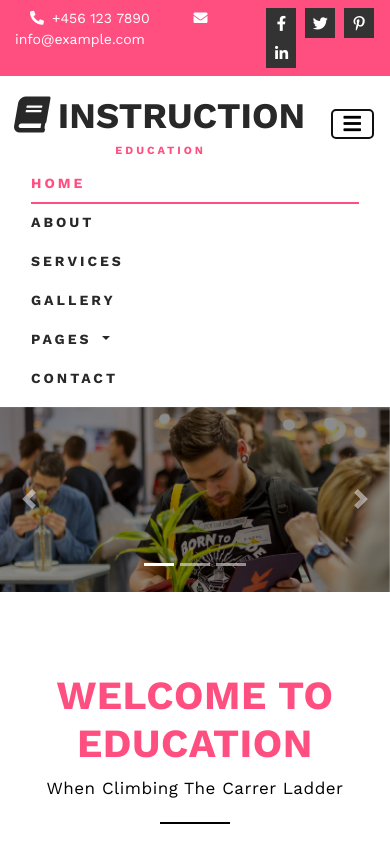
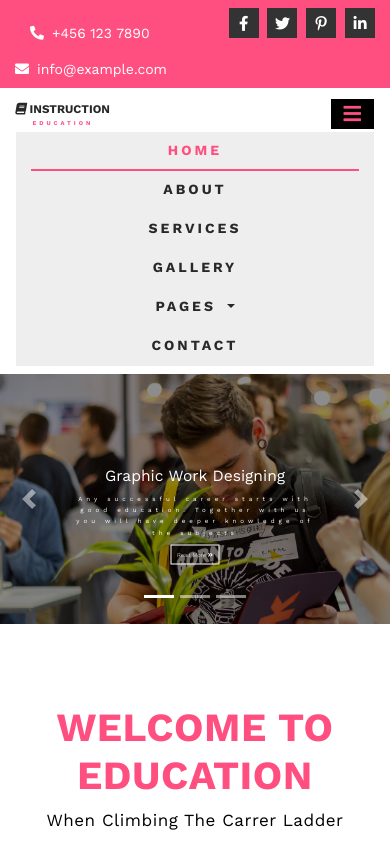
Before and after one commit to huynhquoctrung136/instruction-template, a plain HTML site: page index.html in a window 390 px wide. Both pictures are taken after a click on the button 352 px from the left and 124 px from the top of the page. Shown: the top 844 px of the page. Drawn offline with nearby package versions, Linux system fonts and the light colour scheme.

Commit message:
update file

```diff
--- a/assets/css/style.css
+++ b/assets/css/style.css
@@ -1,61 +1,65 @@
-/* GLOBAL */
-*{
+/**
+ * /* GLOBAL
+ *
+ * @format
+ */
+
+* {
   margin: 0;
   padding: 0;
   box-sizing: border-box;
 }
-html,body{
-    font-family: 'Work Sans', sans-serif;
+html,
+body {
+  font-family: "Work Sans", sans-serif;
   font-size: 16px;
 }
-.heading{
+.heading {
   text-align: center;
   margin-bottom: 3rem;
-
 }
-.heading h2{
+.heading h2 {
   font-size: 2.5rem;
   font-weight: bold;
   color: #ff4f81;
   letter-spacing: 0.5px;
 }
-.heading p{
+.heading p {
   text-transform: capitalize;
   font-size: 1.0625rem;
   color: black;
   letter-spacing: 0.5px;
-
 }
-.heading p::after{
-    content: '';
+.heading p::after {
+  content: "";
   width: 70px;
   height: 2px;
   display: block;
   background-color: black;
   margin: 20px auto;
 }
-.section{
+.section {
   padding: 5rem 0;
 }
-.heading--white p{
+.heading--white p {
   color: white;
 }
 /* HEADER */
-.header__top{
+.header__top {
   background: #ff4f81;
   font-size: 0.875rem;
 }
-.header__top a{
+.header__top a {
   text-decoration: none;
   color: #fff;
-    transition: all .5s;
+  transition: all 0.5s;
 }
 
-.header__left a:hover{
-    color: #282828!important;
+.header__left a:hover {
+  color: #282828 !important;
 }
 
-.header__right a{
+.header__right a {
   width: 30px;
   height: 30px;
   background: #333;
@@ -65,93 +69,100 @@ html,body{
   text-align: center;
   line-height: 30px;
   margin-left: 0.25rem;
-
 }
-.header__right a:hover{
+.header__right a:hover {
   background: #ff4f81;
   border-color: #fff;
 }
-.navInstruction a{
+.navInstruction a {
   color: #282828;
 }
-.navInstruction .navbar-brand p:first-child{
-    font-size:2.25rem;
+.navInstruction .navbar-brand p:first-child {
+  font-size: 2.25rem;
   font-weight: 700;
 }
-.navInstruction .navbar-brand p:last-child{
-    font-size:0.6875rem;
+.navInstruction .navbar-brand p:last-child {
+  font-size: 0.6875rem;
   font-weight: 700;
   letter-spacing: 3px;
   color: #ff4f81;
   text-align: center;
 }
-.navInstruction .navbar-brand p:first-child i{
-    transform: skewX(-10deg)
+.navInstruction .navbar-brand p:first-child i {
+  transform: skewX(-10deg);
 }
 
-#navbarInstruction .nav-item{
+#navbarInstruction .nav-item {
   margin: 0 15px;
 }
-#navbarInstruction .nav-link{
+#navbarInstruction .nav-link {
   font-size: 0.875rem;
   font-weight: 600;
   letter-spacing: 3px;
-    transition: all .5s;
+  transition: all 0.5s;
 }
-#navbarInstruction .nav-item:hover .nav-link{
+#navbarInstruction .nav-item:hover .nav-link {
   color: #ff4f81;
 }
 
-#navbarInstruction .nav-item::after{
-    content: '';
+#navbarInstruction .nav-item::after {
+  content: "";
   width: 0;
   height: 2px;
   background-color: #ff4f81;
   display: block;
-    transition: all .5s;
+  transition: all 0.5s;
 }
-#navbarInstruction .nav-item:hover::after{
+#navbarInstruction .nav-item:hover::after {
   width: 100%;
 }
-#navbarInstruction .nav-item.active a{
+#navbarInstruction .nav-item.active a {
   color: #ff4f81;
 }
-#navbarInstruction .nav-item.active::after{
+#navbarInstruction .nav-item.active::after {
   width: 100%;
 }
-#navbarInstruction .dropdown-menu{
+#navbarInstruction .dropdown-menu {
   background: rgba(0, 0, 0, 0.6);
-    border: 1px solid rgba(0, 0, 0, 0.6);;
+  border: 1px solid rgba(0, 0, 0, 0.6);
 }
-#navbarInstruction .dropdown-item{
-    transition: all .5s;
+#navbarInstruction .dropdown-item {
+  transition: all 0.5s;
   color: #fff;
 }
 #navbarInstruction .dropdown-item:focus,
-#navbarInstruction .dropdown-item:hover{
+#navbarInstruction .dropdown-item:hover {
   background-color: transparent;
   color: #ff4f81;
 }
 
+.navInstruction .navbar-toggler {
+  color: #ff4f81;
+  background: #000;
+  border-radius: 0;
+}
+.navInstruction .navbar-toggler:focus {
+  outline: none;
+}
+
 /* CAROUSEL */
-#carouselCyber .carousel-caption h1{
+#carouselCyber .carousel-caption h1 {
   font-size: 3.25rem;
-
 }
-#carouselCyber .carousel-caption{
+#carouselCyber .carousel-caption {
   width: 70%;
   margin: 0px auto;
   top: 55%;
   left: 50%;
-    transform: translate(-50%,-50%);
+  transform: translate(-50%, -50%);
 }
-#carouselCyber .carousel-caption p{
+#carouselCyber .carousel-caption p {
   letter-spacing: 4px;
-    line-height: 1.8rem;
+  line-height: 1.8em;
 
   margin-bottom: 25px;
 }
-#carouselCyber .carousel-caption button{
+#carouselCyber .carousel-caption button {
   padding: 11px 20px;
   color: #fff;
   border: 1px solid #fff;
@@ -159,16 +170,19 @@ html,body{
   border-radius: 0;
   font-size: 0.875rem;
   font-weight: 300;
-    transition: all .5s;
+  transition: all 0.5s;
 }
 
-#carouselCyber .carousel-caption button:hover{
+#carouselCyber .carousel-caption button:hover {
   background: #ff4f81;
   border-color: #ff4f81;
 }
+#carouselCyber .carousel-control-next,#carouselCyber .carousel-control-prev{
+  z-index: 11;
+}
 
 /* WELCOME */
-.welcome__content>p{
+.welcome__content > p {
   width: 80%;
   margin: 0px auto;
   text-align: center;
@@ -179,36 +193,35 @@ html,body{
   line-height: 1.8em;
 }
 
-.welcome__item i{
+.welcome__item i {
   font-size: 2rem;
 }
-.welcome__item h3{
+.welcome__item h3 {
   color: #ff4f81;
   font-size: 1.8rem;
   margin: 1rem 0;
   font-weight: bold;
 }
-.welcome__item h4{
+.welcome__item h4 {
   color: #000;
   font-weight: bold;
   font-size: 1rem;
   margin: 1rem 0 0 0.2rem;
 }
-.welcome__item p{
+.welcome__item p {
   color: #999;
   font-size: 0.875rem;
-    margin: 10px 0 0 ;
+  margin: 10px 0 0;
   line-height: 1.8em;
   letter-spacing: 1px;
 }
-.welcome__col{
+.welcome__col {
   padding: 3rem;
 }
 
-
 /* OUR STARTS */
 
-.ourStarts{
+.ourStarts {
   background-image: url(../img/banner2.jpg);
   background-attachment: fixed;
   background-size: cover;
@@ -218,77 +231,76 @@ html,body{
   text-align: center;
   color: #fff;
 }
-.ourStats__item i{
+.ourStats__item i {
   font-size: 2.5rem;
   color: #fff;
 }
-.ourStats__item h3{
+.ourStats__item h3 {
   font-size: 1.3rem;
   color: #ff4f81;
   letter-spacing: 3px;
   font-weight: bold;
   margin: 30px 0 20px;
 }
-.ourStats__item p{
+.ourStats__item p {
   font-size: 3rem;
   font-weight: 300;
   letter-spacing: 2px;
 }
 
 /* OFFER */
-.offer__col{
+.offer__col {
   padding: 15px;
 }
-.offer__item{
+.offer__item {
   text-align: center;
   padding: 25px 40px;
-    box-shadow: 0px 1px 8px 0px rgba(158,158,158,0.75);
+  box-shadow: 0px 1px 8px 0px rgba(158, 158, 158, 0.75);
   transition: all 0.5s;
   cursor: pointer;
 }
-.offer__item i{
+.offer__item i {
   font-size: 40px;
   color: #ff4f81;
-
 }
-.offer__item h3{
+.offer__item h3 {
   font-size: 20px;
   color: #000;
   margin: 25px 0 20px;
 }
-.offer__item p{
+.offer__item p {
   font-size: 14px;
   color: #6b6b6b6b;
   letter-spacing: 0.5px;
 }
-.offer__item:hover{
+.offer__item:hover {
   background: #12ccc3;
 }
 
 /* FEEDBACK */
-.feedback{
-    background-image: url(../img/banner3.jpg) ;
+.feedback {
+  background-image: url(../img/banner3.jpg);
   background-position: center;
   background-repeat: no-repeat;
   background-attachment: fixed;
   background-size: cover;
 }
-.feedback__content{
-    box-shadow: 0px 1px 7px #8e8e8e;;
-    background-color:  rgba(0, 0, 0, 0.47);
+.feedback__content {
+  box-shadow: 0px 1px 7px #8e8e8e;
+  background-color: rgba(0, 0, 0, 0.47);
   padding: 1rem;
 }
-.feedback__content .item{
+.feedback__content .item {
   color: #fff;
   padding: 1rem;
 }
-.feadback__top{
+.feadback__top {
   padding: 1rem 1.5rem;
   border-radius: 5px;
   background-color: rgba(0, 0, 0, 0.47);
   position: relative;
 }
-.feadback__top::after{
+.feadback__top::after {
   content: "";
   border-top: 9px solid rgba(0, 0, 0, 0.47);
   border-left: 9px solid transparent;
@@ -296,14 +308,12 @@ html,body{
   position: absolute;
   top: 100%;
   left: 28%;
-
-
 }
-.feedback__content .feedback__bottom img{
+.feedback__content .feedback__bottom img {
   width: 28%;
   display: inline-block;
 }
-.feedback__bottom{
+.feedback__bottom {
   display: flex;
   justify-content: center;
   width: 55%;
@@ -312,12 +322,11 @@ html,body{
 .feedback__name {
   margin-left: 5px;
 }
-.feedback__name p{
+.feedback__name p {
   margin: 0;
   color: #ff4f81;
-
 }
-.feedback__name p:first-child{
+.feedback__name p:first-child {
   color: #fff;
   font-weight: bold;
   font-size: 1.1rem;
@@ -326,104 +335,105 @@ html,body{
   background-color: #ff4f81;
   opacity: 0.5;
 }
-.feedback__content .owl-theme .owl-dots .owl-dot.active span, .owl-theme .owl-dots .owl-dot:hover span{
+.feedback__content .owl-theme .owl-dots .owl-dot.active span,
+.owl-theme .owl-dots .owl-dot:hover span {
   background-color: #869791;
   opacity: 1;
 }
-.feedback__content .owl-theme .owl-dots .owl-dot{
+.feedback__content .owl-theme .owl-dots .owl-dot {
   outline: none;
 }
 
 /* NEWS */
-.new__content img{
+.new__content img {
   border: 2px solid #dedede;
 }
-.new__content h3{
+.new__content h3 {
   font-size: 1.3rem;
   font-weight: bold;
-
 }
-.new__content a{
+.new__content a {
   text-decoration: none;
   color: #000;
   letter-spacing: 1px;
-    transition: all .5s;
+  transition: all 0.5s;
 }
-.new__content a:hover{
+.new__content a:hover {
   color: #ff4f81;
 }
 
-.new__content h4{
+.new__content h4 {
   font-size: 1rem;
   font-weight: bold;
   color: #ff4f81;
   letter-spacing: 1px;
   margin: 1rem 0;
-
 }
-.new__content p{
+.new__content p {
   color: #999999;
   font-size: 0.9rem;
   line-height: 1.8rem;
   margin: 1rem 0;
 }
-.new__content .row:first-child{
+.new__content .row:first-child {
   margin-bottom: 5rem;
 }
 
 /* MODAL */
-#cyberMoadal .modal-title{
+#cyberMoadal .modal-title {
   font-size: 29px;
   color: #ff4f81;
   font-weight: bold;
 }
-.modal-body p{
+.modal-body p {
   font-size: 14px;
   color: #777;
   line-height: 1.8em;
   padding: 20px 0;
 }
-#cyberMoadal .modal-dialog{
+#cyberMoadal .modal-dialog {
   max-width: 600px;
 }
 /* FOOTER */
-footer{
+footer {
   background-color: #141415;
 }
-.footer__top h3{
+.footer__top h3 {
   font-size: 24px;
   font-weight: bold;
   color: #ff4f81;
   margin-bottom: 1.5rem;
   letter-spacing: 1px;
 }
-.footer__top p{
+.footer__top p {
   color: #8b8b96;
   line-height: 2em;
   font-size: 15px;
   margin-bottom: 2rem;
   letter-spacing: 1px;
 }
-.footer__links i{
+.footer__links i {
   color: #ff4f81;
   margin-right: 1rem;
 }
-.footer__links a,.footer__contact a{
+.footer__links a,
+.footer__contact a {
   color: #8b8b96;
   text-decoration: none;
   font-size: 15px;
   line-height: 1.5em;
   letter-spacing: 1px;
-    transition: all .5s;
+  transition: all 0.5s;
 }
-.footer__links ,.footer__contact{
+.footer__links,
+.footer__contact {
   margin-bottom: 1rem;
 }
-.footer__links a:hover,.footer__contact a:hover{
+.footer__links a:hover,
+.footer__contact a:hover {
   color: #fff;
-
 }
-.footer__contact i{
+.footer__contact i {
   width: 32px;
   height: 32px;
   border: 1px solid #4b4b50;
@@ -433,14 +443,14 @@ footer{
   margin-right: 1rem;
 }
 
-.footer__form label{
+.footer__form label {
   color: #ff4f81;
   font-size: 24px;
   font-weight: bold;
   letter-spacing: 1px;
 }
 
-.footer__form input{
+.footer__form input {
   padding: 14px;
   border-radius: 0;
   border: none;
@@ -448,36 +458,117 @@ footer{
   letter-spacing: 1px;
   height: auto;
 }
-.footer__form button{
+.footer__form button {
   background-color: #ff4f81;
   padding: 12px 35px;
   letter-spacing: 1px;
   border-radius: 0;
   color: #fff;
   outline: none;
-    transition: all .5s;
+  transition: all 0.5s;
 }
-.footer__form button:hover{
+.footer__form button:hover {
   background-color: #ec1955;
   color: #fff;
 }
-.footer__form{
+.footer__form {
   margin-top: 3rem;
 }
-.footer__bottom
-{
+.footer__bottom {
   background-color: #0f0f10;
   text-align: center;
   letter-spacing: 1px;
   color: #fff;
   padding: 1rem;
 }
-.footer__bottom a{
+.footer__bottom a {
   color: #ff4f81;
   text-decoration: none;
   letter-spacing: 1px;
-    transition: all .5s;
+  transition: all 0.5s;
 }
-.footer__bottom a:hover{
+.footer__bottom a:hover {
   color: #fff;
 }
+
+/* ==========================RESPONSIVE  */
+/* HEADER */
+@media screen and (max-width:1199.98px) {
+    #cyberCarousel .carousel-caption{
+        top:50%;
+    }
+    #cyberCarousel .carousel-caption h1{
+        font-size: 4vw;
+    }
+    #cyberCarousel .carousel-caption p{
+        font-size: 1.6vw;
+        margin-bottom: 0.5em;
+    }
+    #cyberCarousel .carousel-caption button{
+      font-size: 1.5vw;
+      padding: 0.8em 1em;
+    }
+
+}
+@media screen and (max-width: 991.98px) {
+  .navInstruction .navbar-brand p:first-child {
+    /* 3% so với width của trình duyệt */
+    font-size: 3vw;
+  }
+  .navInstruction .navbar-brand p:last-child {
+    font-size: 1.5vw;
+  }
+}
+@media screen and (max-width:767.98px) {
+    #navbarInstruction .navbar-nav{
+        background-color: #eee;
+        text-align: center;
+    }
+    #navbarInstruction .dropdown-menu{
+        background-color: #e0e1e2;
+        border-color: #e0e1e2;
+        text-align: center;
+    }
+    #navbarInstruction .dropdown-item{
+        color: #000;
+    }
+}
+@media screen and (max-width: 575.98px) {
+  .header__left a {
+    display: block;
+  }
+}
+@media screen and (max-width: 320px) {
+  .header__right {
+    width: 35%;
+    text-align: center;
+  }
+  .header__right a {
+    margin-bottom: 5px;
+  }
+}
+@media screen and (max-width: 415px) {
+  #carouselCyber{
+    height: 250px;
+  }
+  #carouselCyber .carousel-inner, #carouselCyber .carousel-item,  #carouselCyber .carousel-item img{
+    height: 100%;
+  }
+  #carouselCyber .carousel-item img{
+    object-fit: cover;
+  }
+
+
+}
+/* MENU */
+
+@media screen and (min-width: 768px) and (max-width: 992px) {
+  #navbarInstruction .nav-item {
+    margin: 0;
+    padding: 0 3px;
+  }
+  #navbarInstruction .nav-link {
+    font-size: 12px;
+    padding: 2px 0;
+  }
+}
--- a/index.html
+++ b/index.html
@@ -1,6 +1,5 @@
 <!DOCTYPE html>
 <html lang="en">
-
 <head>
     <meta charset="UTF-8">
     <meta http-equiv="X-UA-Compatible" content="IE=edge">
@@ -41,7 +40,7 @@
                 <a href="#"><i class="fab fa-linkedin-in"></i></a>
             </div>
         </div>
-        <nav class="navInstruction navbar navbar-expand-lg container">
+        <nav class="navInstruction navbar navbar-expand-md container">
             <a class="navbar-brand" href="#">
                 <p class="mb-0"><i class="fas fa-book"></i> INSTRUCTION</p>
                 <p class="mb-0">EDUCATION</p>
@@ -82,7 +81,7 @@
         </nav>
     </header>
     <!-- CAROUSEL -->
-    <section class="cyberCarousel">
+    <section id="cyberCarousel">
         <!-- data-ride="carousel" -->
         <div id="carouselCyber" class="carousel slide">
             <ol class="carousel-indicators">
@@ -93,7 +92,7 @@
             <div class="carousel-inner">
                 <div class="carousel-item active">
                     <img class="d-block w-100" src="./assets/img/banner1.jpg" alt="banner1">
-                    <div class="container carousel-caption d-none d-md-block">
+                    <div class="container carousel-caption">
                         <h1>Graphic Work Designing</h1>
                         <p>Any successful career starts with good education. Together with us you will have deeper
                             knowledge of the subjects
@@ -103,7 +102,7 @@
                 </div>
                 <div class="carousel-item">
                     <img class="d-block w-100" src="./assets/img/banner2.jpg" alt="banner2">
-                    <div class="carousel-caption d-none d-md-block">
+                    <div class="carousel-caption">
                         <h1>Financial Analyst Course.</h1>
                         <p>Any successful career starts with good education. Together with us you will have deeper
                             knowledge of the subjects
@@ -113,7 +112,7 @@
                 </div>
                 <div class="carousel-item">
                     <img class="d-block w-100" src="./assets/img/banner3.jpg" alt="banner3">
-                    <div class="carousel-caption d-none d-md-block">
+                    <div class="carousel-caption">
                         <h1>Digital Marketing Course.</h1>
                         <p>Any successful career starts with good education. Together with us you will have deeper
                             knowledge of the subjects
@@ -489,8 +488,6 @@
         <div class="footer__bottom">
             <div>© 2018 Instruction. All rights reserved | Design by <a href="#">Quoc Trung</a></div>
     </footer>
-
-
     <!-- MODAL -->
     <div class="modal fade" tabindex="-1" id="cyberMoadal">
         <div class="modal-dialog">
```
Lines whose indentation alone changed are shown as unchanged.
